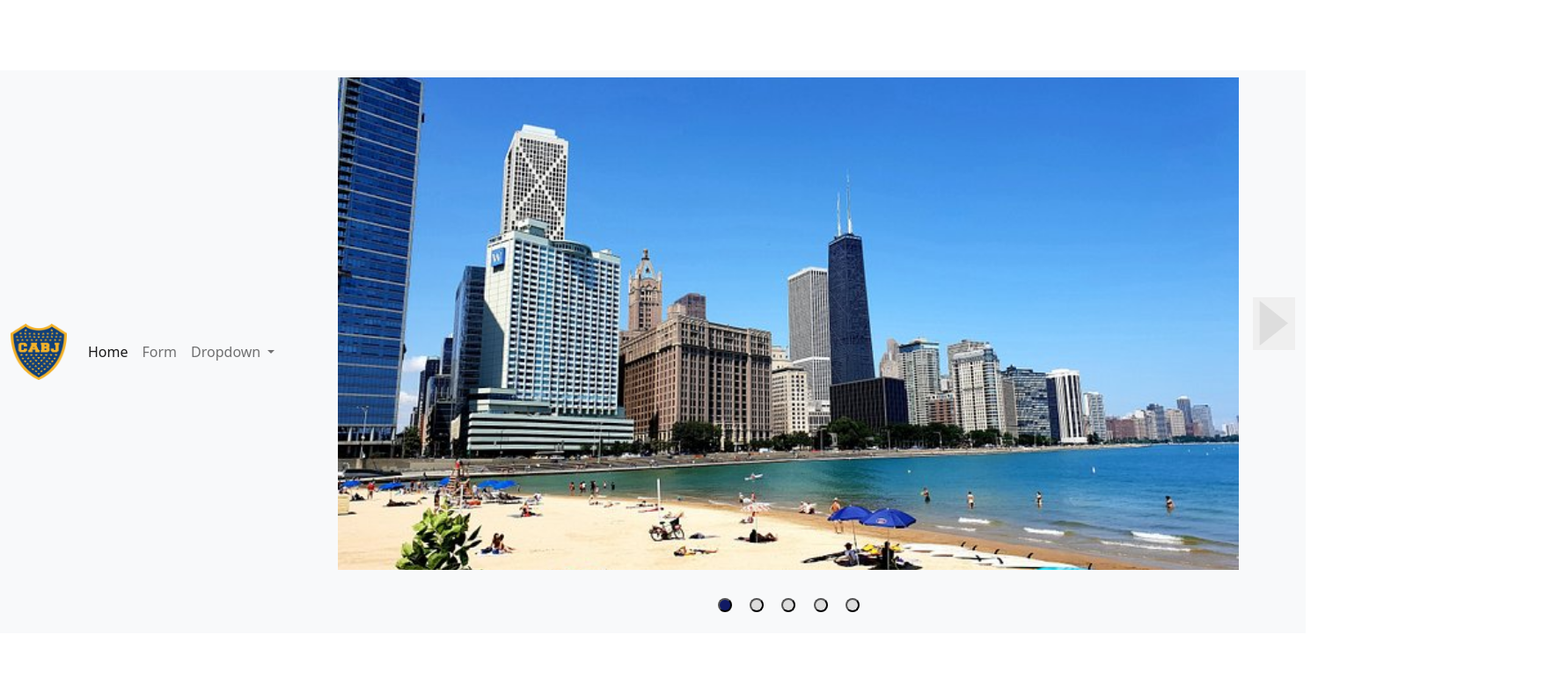
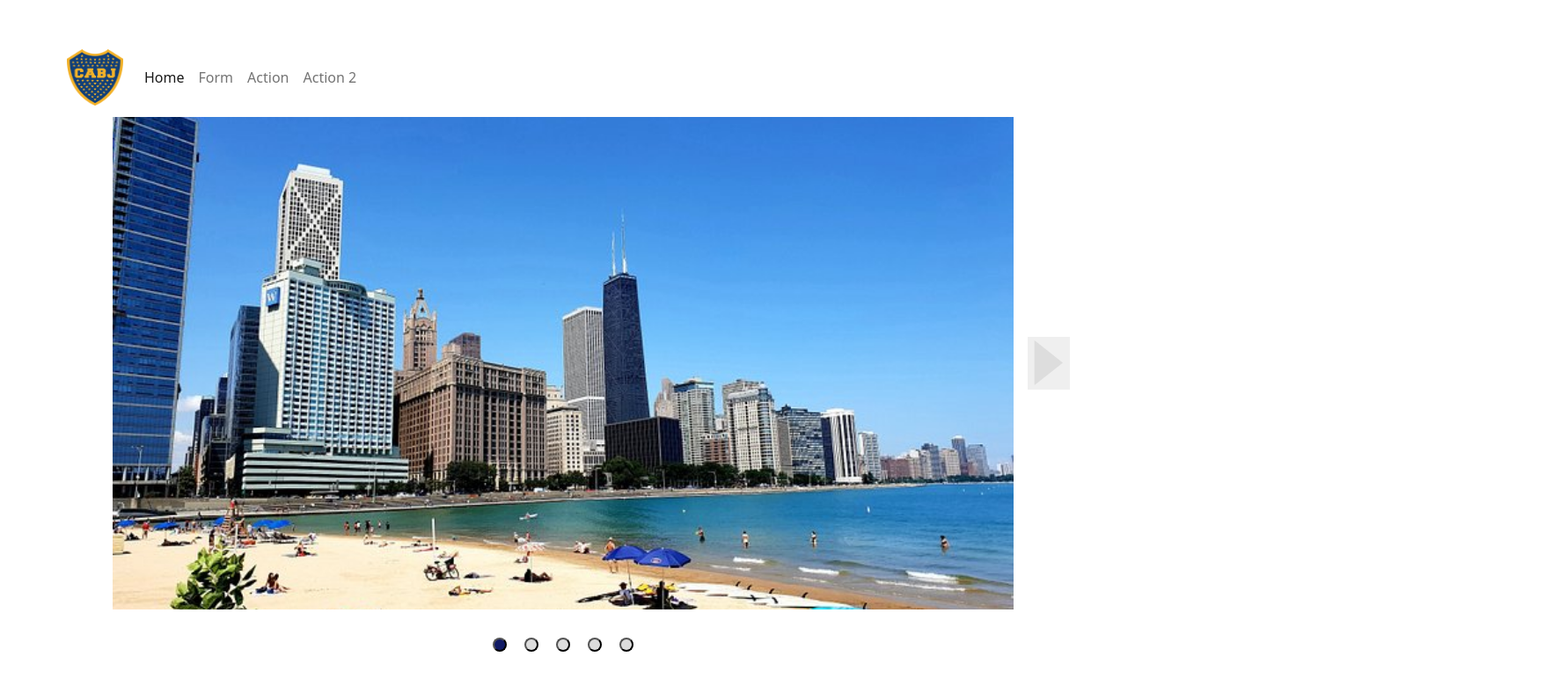
Before and after one commit to Manusan77/carrousel_y_practica, a website built with Parcel: page index.html in a window 1280 px wide. Shown: the whole page at 88% size, 1781 px wide, since content can reach past the window. Built offline with nearby package versions, Linux system fonts and the light colour scheme; files whose address does not match are found by name.

Commit message:
Update index.html

```diff
--- a/index.html
+++ b/index.html
@@ -21,10 +21,10 @@
   <main>
     <header>
       <div class="row">
-        <div class="col-12">
-          <nav class="navbar navbar-expand-lg bg-light">
+      <div class="col-12">
+          <nav class="navbar navbar-expand-lg ">
         <div class="container-fluid">
-          <a class="navbar-brand " href="index.html"><img class="logo" src="/Nuevo/assets/images/logo.png" alt="mayoria"></a>
+          <a class="navbar-brand " href="index.html"><img class="logo" src="/assets/images/logo.png" alt="mayoria"></a>
           <button
             class="navbar-toggler"
             type="button"
@@ -44,27 +44,22 @@
               <li class="nav-item">
                 <a class="nav-link" href="form.html">Form</a>
               </li>
-              <li class="nav-item dropdown">
-                <a
-                  class="nav-link dropdown-toggle"
-                  href=""
-                  role="button"
-                  data-bs-toggle="dropdown"
-                  aria-expanded="true"
-                >
-                  Dropdown
-                </a>
-                <ul class="dropdown-menu">
-                  <li><a class="dropdown-item" href="action.html">Action</a></li>
-                  <li><hr class="dropdown-divider" /></li>
-                  <li>
-                    <a class="dropdown-item" href="action_2.html    ">Action 2</a>
-                  </li>
+              <li class="nav-item">
+                <a class="nav-link" href="action.html">Action</a>
+              </li>
+              <li class="nav-item">
+                <a class="nav-link" href="action_2.html">Action 2</a>
+              </li>
                 </ul>
               </li>
               </li>
             </ul>
         </div>
+      </div>
+    </div>
+  </div>
+
+
 
 
 
```
